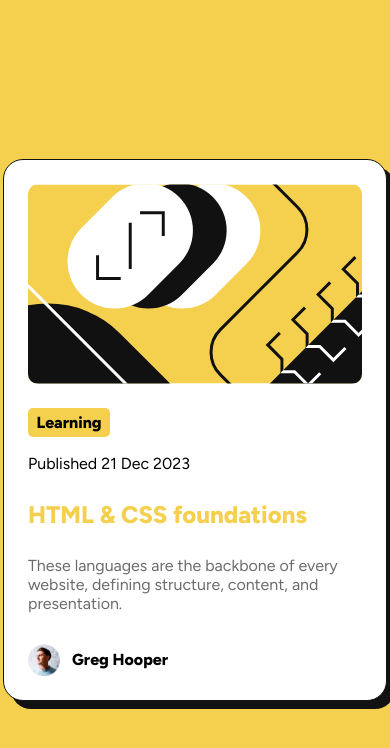
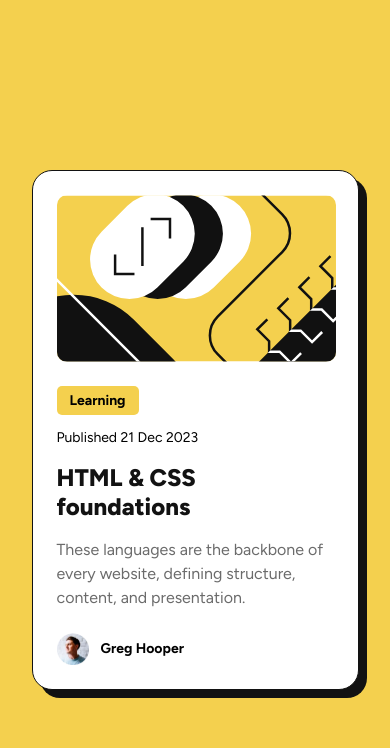
Before and after one commit to IngridaKvet/FrontendMentor_BlogPreviewCard, a plain HTML site: page index.html in a window 390 px wide. Drawn offline with Linux system fonts and the light colour scheme.

Commit message:
Fix responsivity for mobiles

```diff
--- a/styles.css
+++ b/styles.css
@@ -2,7 +2,6 @@ html{
     height: 100%;
     font-family: "Figtree", serif;
     font-style: normal;
-
 }
 
 body{
@@ -11,12 +10,12 @@ body{
     display: flex;
     align-items: center;
     justify-content: center;
-
 }
 
 .card{
     display: flex;
     flex-direction: column;
+    align-items: flex-start;
     background-color: #FFF;
     border: 1px solid #121212;
     width: 384px;
@@ -33,7 +32,8 @@ figure{
 
 .illustration{
     border-radius: 10px;
-    margin-bottom: 24px;;
+    margin-bottom: 24px;
+    box-sizing: border-box;
 }
 
 .badge{
@@ -44,38 +44,60 @@ figure{
     border-radius: 5px;
     width: 82px;
     height: 29px;
-    margin-bottom: 17px;
-    font-weight: 800;
+    margin-bottom: 14px;
+    font-weight: bold;
+    font-size: 14px;
 }
 
 .publicationDate{
     margin: 0;
     padding: 0;
-    font-size: 16px;
+    font-size: 14px;
 }
 
 .blogCardTitle{
-    margin: 27px 0;
+    margin: 17px 0;
+    color:#121212;
+    font-weight: 800;
+}
+
+.blogCardTitle:hover{
     color: #F4D04E;
-    font-weight: 800;
 }
 
 .blogIntroText{
     color: #6b6b6b;
     margin: 0;
+    letter-spacing: 0.5%;
+    line-height: 24px;
 }
 
 .authorInformation figure{
-    margin-top: 31px;;
+    margin-top: 23px;;
     display: flex;
     flex-direction: row;
     gap: 12px;
     align-items: center;
-    font-weight: 800;
+    font-weight: bold;
+    font-size: 14px;
 }
 
-@media (max-width: 375px){
+@media (max-width: 410px){
     .card{
         width: 327px;
     }
+
+    .illustration{
+        width: 279px;
+    }
 }
+
+@media (max-width: 360px){
+    .card{
+        width: 300px;
+    }
+
+    .illustration{
+        width: 250px;
+    }
+}
```
Also changed, not shown: index.html (+0 -2 lines).
